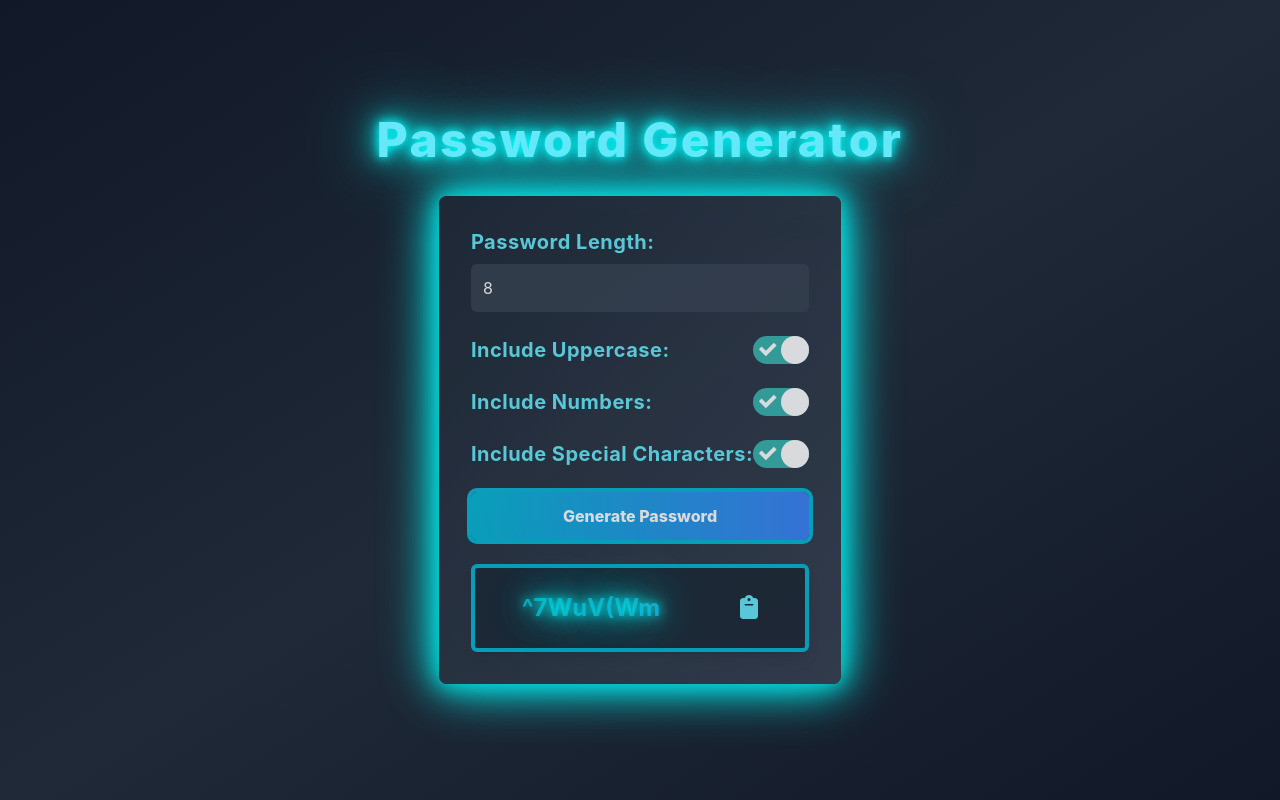
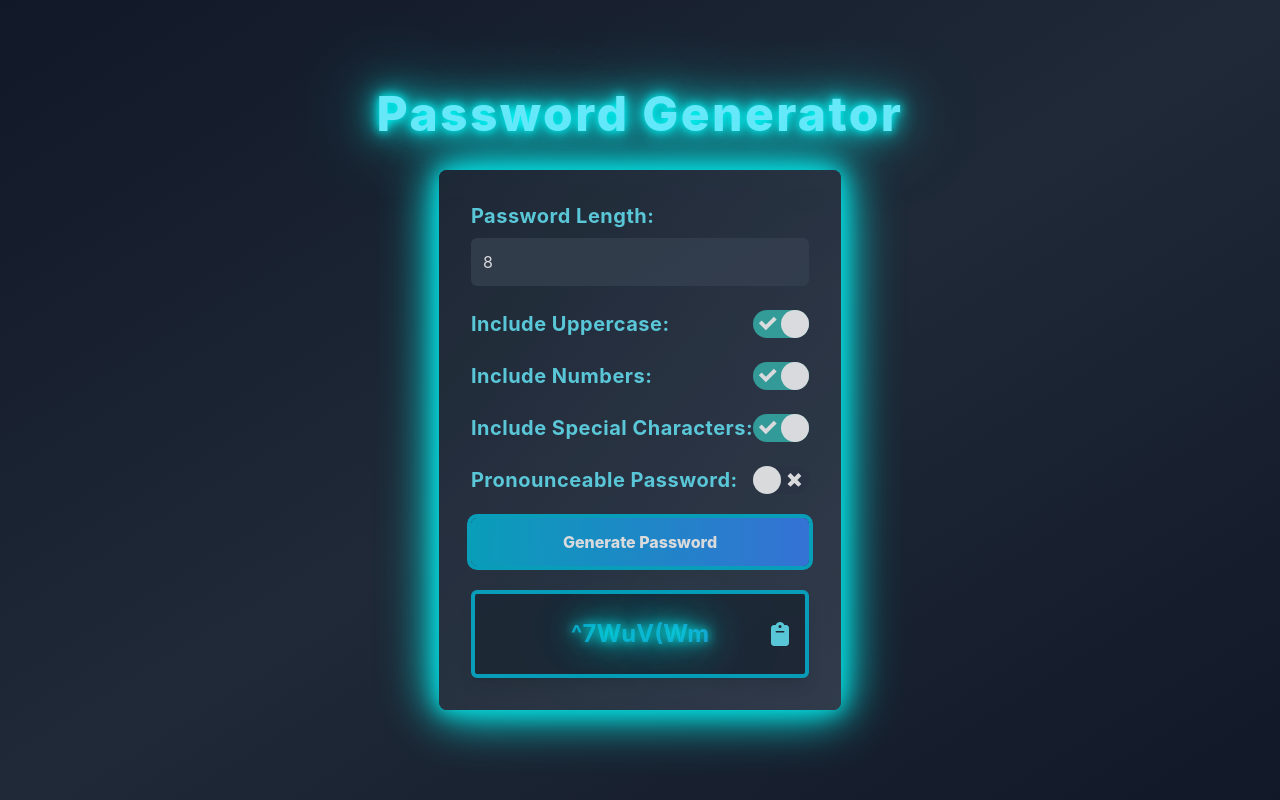
Before and after one commit to abirzishan32/password_generator, a React (Create React App) app: page / in a window 1280 px wide. Both pictures are taken after a click on the button "Generate Password". Built offline with nearby package versions, Linux system fonts and the light colour scheme.

Commit message:
pronounceable password option added

```diff
--- a/src/components/PasswordGenerator.jsx
+++ b/src/components/PasswordGenerator.jsx
@@ -1,35 +1,45 @@
-import React, { useState } from 'react';
+import React from 'react';
 import ReactSwitch from 'react-switch';
 import { FontAwesomeIcon } from '@fortawesome/react-fontawesome';
 import { faClipboard } from '@fortawesome/free-solid-svg-icons';
 
 const PasswordGenerator = () => {
-    const [password, setPassword] = useState("");
-    const [length, setLength] = useState(8);
-    const [uppercase, setUppercase] = useState(true);
-    const [numbers, setNumbers] = useState(true);
-    const [specialChars, setSpecialChars] = useState(true);
-    const [strength, setStrength] = useState("");
-    const [copied, setCopied] = useState(false);
+    const [password, setPassword] = React.useState("");
+    const [length, setLength] = React.useState(8);
+    const [uppercase, setUppercase] = React.useState(true);
+    const [numbers, setNumbers] = React.useState(true);
+    const [specialChars, setSpecialChars] = React.useState(true);
+    const [pronounceable, setPronounceable] = React.useState(false);
+    const [position, setPosition] = React.useState("end"); // Position for numbers/special chars
 
-    const calculateStrength = (generatedPassword) => {
-        let strengthLevel = 0;
-
-        if (generatedPassword.length >= 8) strengthLevel++;
-        if (/[A-Z]/.test(generatedPassword)) strengthLevel++;
-        if (/[0-9]/.test(generatedPassword)) strengthLevel++;
-        if (/[^a-zA-Z0-9]/.test(generatedPassword)) strengthLevel++;
-
-        if (strengthLevel <= 1) setStrength("Weak");
-        else if (strengthLevel === 2) setStrength("Medium");
-        else if (strengthLevel >= 3) setStrength("Strong");
-    };
+    const consonants = "bcdfghjklmnpqrstvwxyz";
+    const vowels = "aeiou";
+    const nums = "0123456789";
+    const symbols = "!@#$%^&*()_+-=[]{}|;:,.<>?";
 
     const generatePassword = () => {
+        let generatePass = '';
+
+        if (pronounceable) {
+            for (let i = 0; i < length - 4; i += 2) { // Allocate space for numbers/special chars
+                const consonant = consonants[Math.floor(Math.random() * consonants.length)];
+                const vowel = vowels[Math.floor(Math.random() * vowels.length)];
+                generatePass += consonant + vowel;
+            }
+
+            let extraChars = '';
+            if (numbers) extraChars += nums[Math.floor(Math.random() * nums.length)];
+            if (specialChars) extraChars += symbols[Math.floor(Math.random() * symbols.length)];
+
+            // Add extra characters to the start or end of the password based on position
+            generatePass = position === 'start' ? extraChars + generatePass : generatePass + extraChars;
+
+            if (generatePass.length > length) {
+                generatePass = generatePass.slice(0, length);  // Truncate to the desired length
+            }
+        } else {
             const upper = 'ABCDEFGHIJKLMNOPQRSTUVWXYZ';
             const lower = 'abcdefghijklmnopqrstuvwxyz';
-        const nums = '0123456789';
-        const symbols = '!@#$%^&*()_+-=[]{}|;:,.<>?';
 
             let validChars = lower;
 
@@ -37,21 +47,18 @@ const PasswordGenerator = () => {
             if (numbers) validChars += nums;
             if (specialChars) validChars += symbols;
 
-        let generatePass = '';
             for (let i = 0; i < length; i++) {
                 const randomIndex = Math.floor(Math.random() * validChars.length);
                 generatePass += validChars[randomIndex];
             }
+        }
 
         setPassword(generatePass);
-        calculateStrength(generatePass);
-        setCopied(false); // Reset the copied state after generating a new password
     };
 
     const copyToClipboard = () => {
         navigator.clipboard.writeText(password);
-        setCopied(true);
-        setTimeout(() => setCopied(false), 2000); // Hide the message after 2 seconds
+        alert("Copied!");
     };
 
     return (
@@ -77,6 +84,7 @@ const PasswordGenerator = () => {
                     handleDiameter={28}
                     offColor="#2D3748"
                     onColor="#38B2AC"
+                    disabled={pronounceable} // Disable when pronounceable password is selected
                 />
             </div>
 
@@ -106,6 +114,33 @@ const PasswordGenerator = () => {
                 />
             </div>
 
+            <div className="mb-6 flex items-center justify-between">
+                <label className="text-xl font-bold tracking-wide neon-label">Pronounceable Password:</label>
+                <ReactSwitch
+                    checked={pronounceable}
+                    onChange={() => setPronounceable(!pronounceable)}
+                    height={28}
+                    width={56}
+                    handleDiameter={28}
+                    offColor="#2D3748"
+                    onColor="#38B2AC"
+                />
+            </div>
+
+            {pronounceable && (
+                <div className="mb-6">
+                    <label className="block text-xl font-bold mb-2 tracking-wide neon-label">Position of Numbers/Chars:</label>
+                    <select
+                        value={position}
+                        onChange={(e) => setPosition(e.target.value)}
+                        className="w-full p-3 rounded-md bg-gray-700 text-white focus:outline-none focus:ring-4 focus:ring-cyan-500 transition-shadow duration-300 glow-input"
+                    >
+                        <option value="start">Start</option>
+                        <option value="end">End</option>
+                    </select>
+                </div>
+            )}
+
             <button
                 onClick={generatePassword}
                 className="w-full py-3 px-6 rounded-md bg-gradient-to-r from-cyan-500 to-blue-500 hover:from-blue-500 hover:to-cyan-500 text-white font-extrabold transition-all transform hover:scale-110 focus:outline-none focus:ring-4 focus:ring-cyan-500 animate-glow hover:animate-shake"
@@ -114,26 +149,16 @@ const PasswordGenerator = () => {
             </button>
 
             {password && (
-                <div className="mt-6 p-4 rounded-md border-4 border-cyan-500 bg-gray-800 text-cyan-300 text-center text-2xl font-bold shadow-lg neon-text">
-                    <p className="p-2 bg-gradient-to-r from-cyan-500 to-blue-500 bg-clip-text text-transparent animate-glow">{password}
+                <div className="relative mt-6 p-4 rounded-md border-4 border-cyan-500 bg-gray-800 text-cyan-300 text-center text-2xl font-bold shadow-lg neon-text">
+                    <p className="p-2 bg-gradient-to-r from-cyan-500 to-blue-500 bg-clip-text text-transparent animate-glow">
+                        {password}
+                    </p>
                     <FontAwesomeIcon
                         icon={faClipboard}
-                            className="text-cyan-300 cursor-pointer hover:text-cyan-500 ml-20 transition-all transform hover:scale-110"
+                        className="absolute right-4 top-1/2 transform -translate-y-1/2 text-cyan-300 cursor-pointer hover:text-cyan-500 transition-all hover:scale-110"
                         onClick={copyToClipboard}
                         title="Copy to Clipboard"
                     />
-                    </p>
-
-                </div>
-            )}
-
-
-
-
-
-            {copied && (
-                <div className="mt-2 text-cyan-300 font-bold text-center animate-bounce">
-                    Copied!
                 </div>
             )}
         </div>
```
Lines whose indentation alone changed are shown as unchanged.
